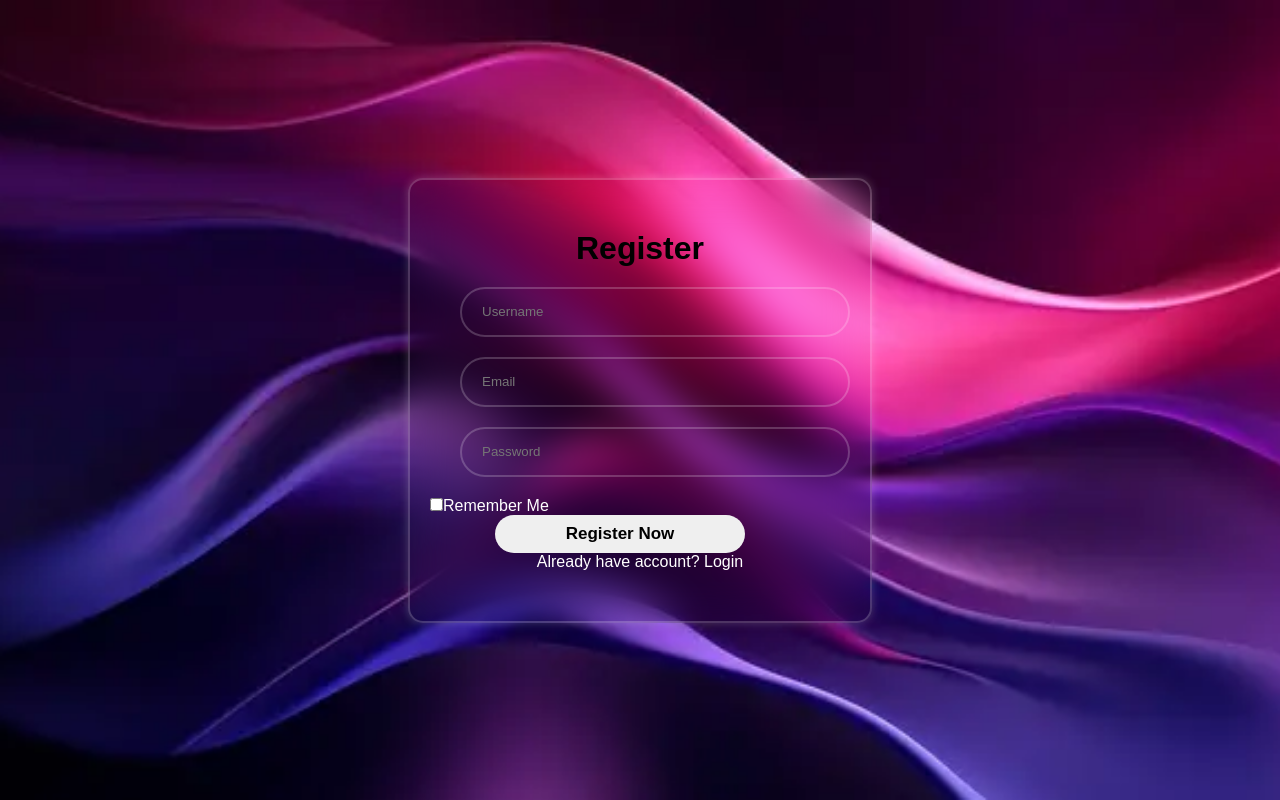
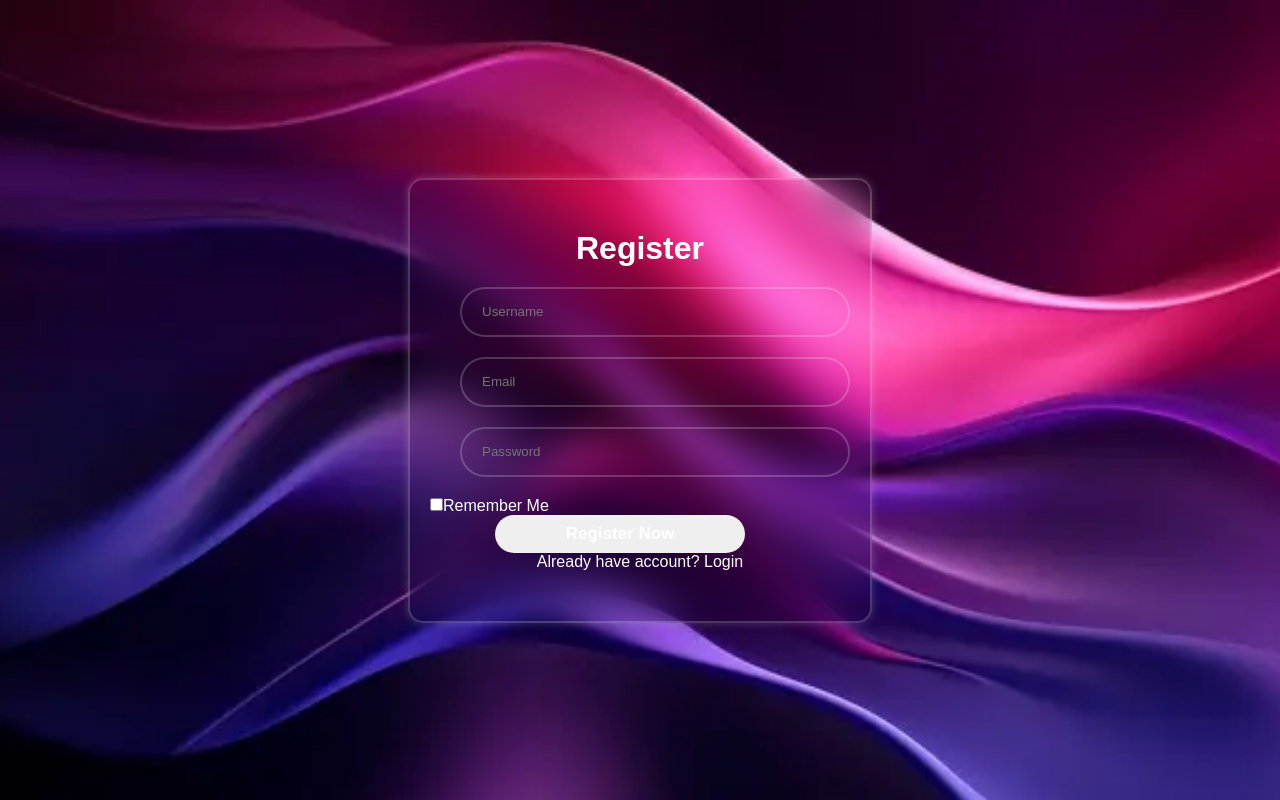
Before and after one commit to AmanTheCHAD-69/Login-Register, a plain HTML site: page Register.html in a window 1280 px wide. Drawn offline with Linux system fonts and the light colour scheme.

Commit message:
Update style.css

```diff
--- a/style.css
+++ b/style.css
@@ -4,7 +4,7 @@
   padding: 0;
   margin: 0;
   border: border-box;
-  /* color: #ffff; */
+  color: #ffff;
 }
 body {
   display: flex;
```
